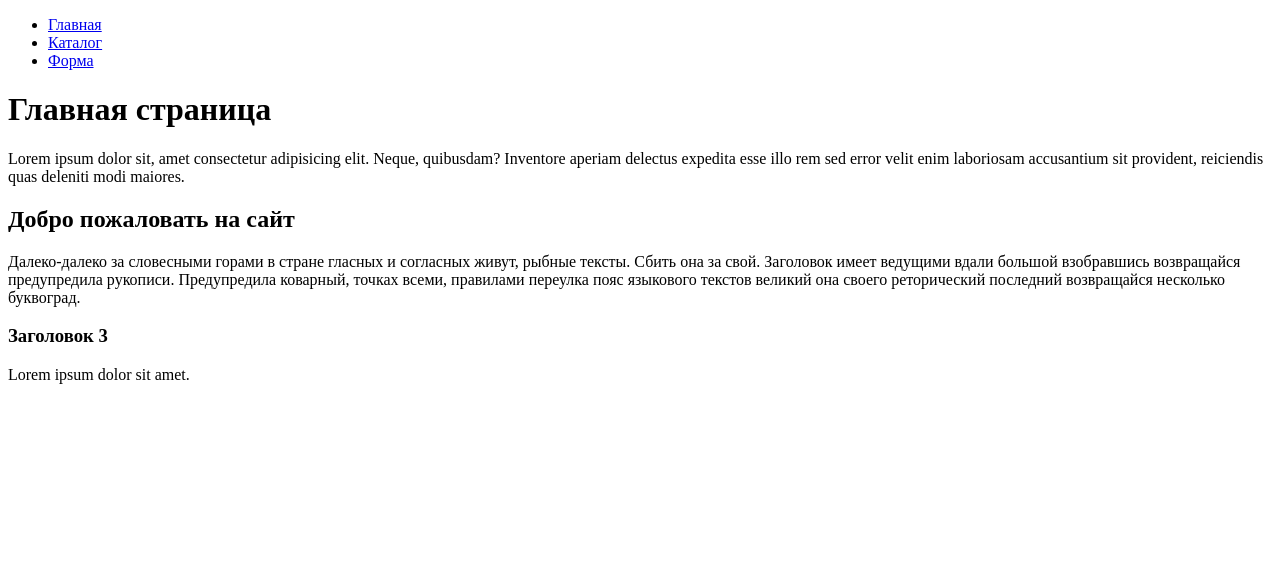
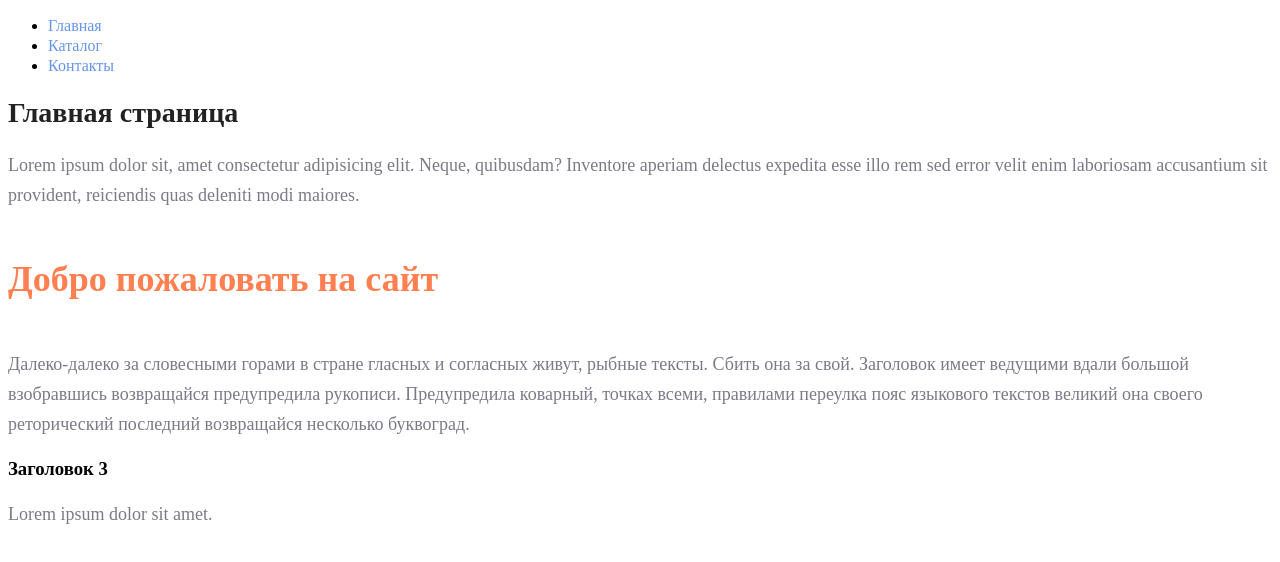
Before and after one commit to IlyaNagachev/HTML-DZ2, a plain HTML site: page index.html in a window 1280 px wide. Drawn offline with Linux system fonts and the light colour scheme.

Commit message:
first commit

```diff
--- a/index.html
+++ b/index.html
@@ -3,19 +3,20 @@
   <head>
     <meta charset="UTF-8" />
     <meta name="viewport" content="width=device-width, initial-scale=1.0" />
+    <link rel="stylesheet" href="./style.css">
     <title>Document</title>
   </head>
   <body>
     <ul>
-      <li><a href="#">Главная</a></li>
-      <li><a href="./catalog/catalog.html">Каталог</a></li>
-      <li><a href="./form.html">Форма</a></li>
+      <li><a class="link" href="#">Главная</a></li>
+      <li><a class="link" href="./catalog/catalog.html">Каталог</a></li>
+      <li><a class="link" href="./contacts.html">Контакты</a></li>
     </ul>
-    <h1>Главная страница</h1>
-    <p>Lorem ipsum dolor sit, amet consectetur adipisicing elit. Neque, quibusdam? Inventore aperiam delectus expedita esse illo rem sed error velit enim laboriosam accusantium sit provident, reiciendis quas deleniti modi maiores.</p>
-    <h2>Добро пожаловать на сайт</h2>
-    <p>Далеко-далеко за словесными горами в стране гласных и согласных живут, рыбные тексты. Сбить она за свой. Заголовок имеет ведущими вдали большой взобравшись возвращайся предупредила рукописи. Предупредила коварный, точках всеми, правилами переулка пояс языкового текстов великий она своего реторический последний возвращайся несколько буквоград.</p>
+    <h1 class="title">Главная страница</h1>
+    <p class="text">Lorem ipsum dolor sit, amet consectetur adipisicing elit. Neque, quibusdam? Inventore aperiam delectus expedita esse illo rem sed error velit enim laboriosam accusantium sit provident, reiciendis quas deleniti modi maiores.</p>
+    <h2 class="subtitles">Добро пожаловать на сайт</h2>
+    <p class="text">Далеко-далеко за словесными горами в стране гласных и согласных живут, рыбные тексты. Сбить она за свой. Заголовок имеет ведущими вдали большой взобравшись возвращайся предупредила рукописи. Предупредила коварный, точках всеми, правилами переулка пояс языкового текстов великий она своего реторический последний возвращайся несколько буквоград.</p>
     <h3>Заголовок 3</h3>
-    <p>Lorem ipsum dolor sit amet.</p>
+    <p class="text">Lorem ipsum dolor sit amet.</p>
   </body>
 </html>
--- /dev/null
+++ b/style.css
@@ -0,0 +1,32 @@
+a {
+    text-decoration: none;
+}
+
+.link {
+    color: cornflowerblue;
+    font-size: 16px;
+    line-height: 20px;
+}
+
+.title {
+    color: #222222;
+    font-size: 28px;
+    line-height: 36px;
+    font-weight: bold;
+}
+
+.text {
+    font-style: normal;
+        font-weight: 300;
+        font-size: 18px;
+        line-height: 30px;
+        color: #7D7987;
+}
+
+.subtitles {
+    color: coral;
+    font-style: normal;
+    font-weight: 700;
+    font-size: 36px;
+    line-height: 80px;
+}
```
Also changed, not shown: catalog/catalog.html (+9 -8 lines), contacts.html (+4 -3 lines), 1 other file.
